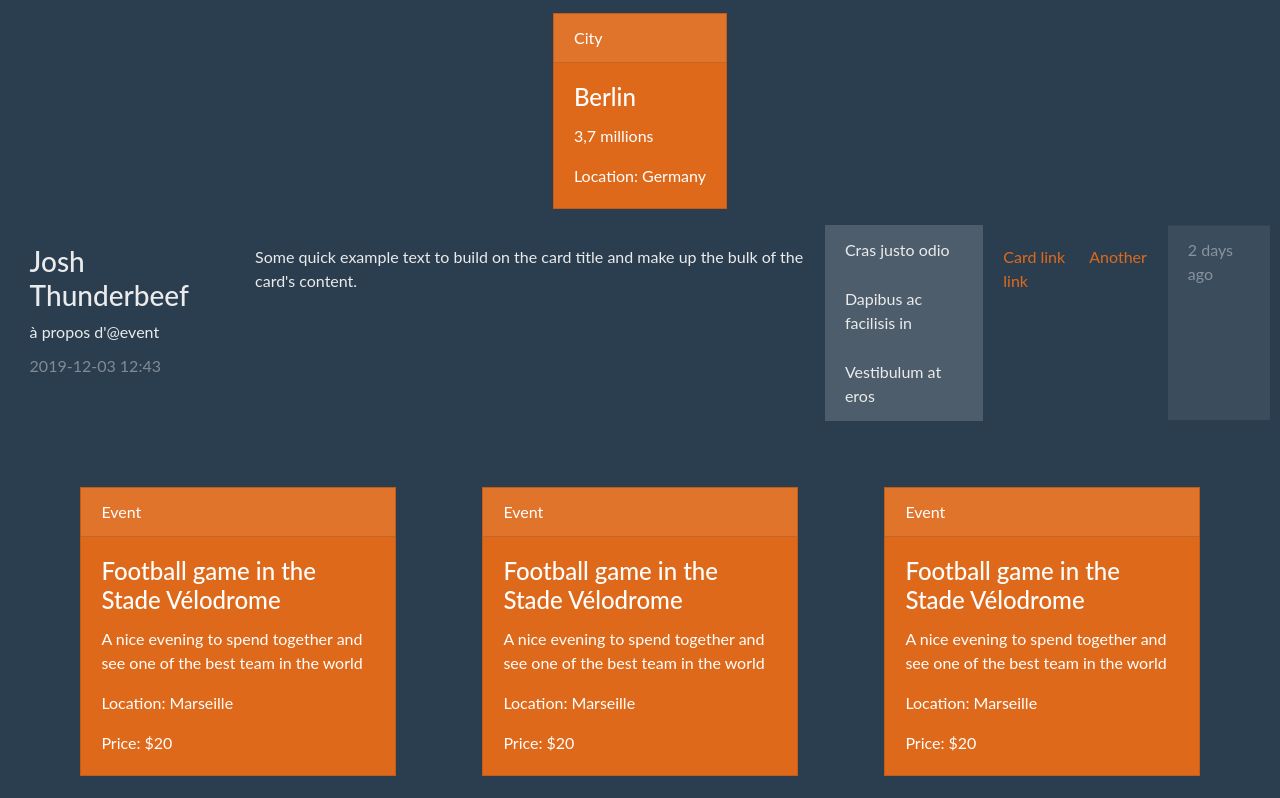
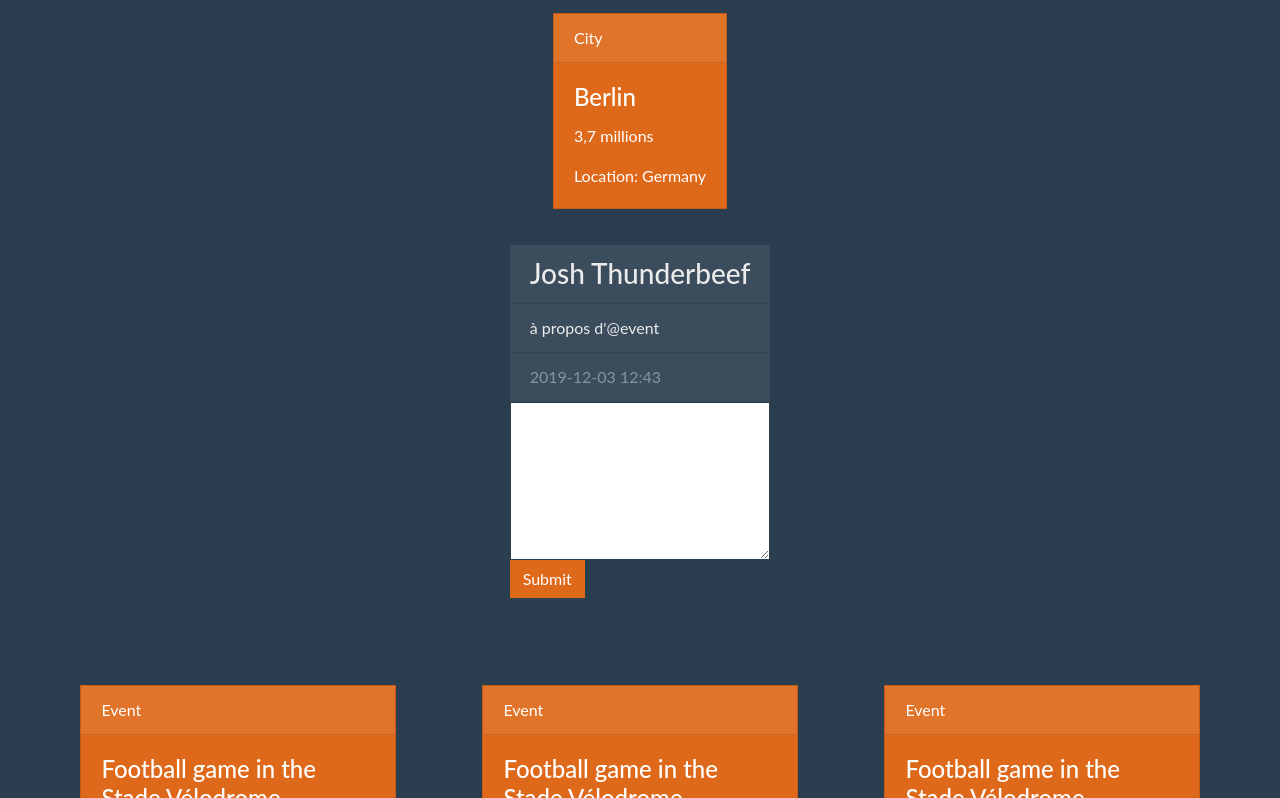
Before and after one commit to remyaub/eventfront, a plain HTML site: page cards.html in a window 1280 px wide. Shown: the part 660-1458 px from the top of the page. Drawn offline with nearby package versions, Linux system fonts and the light colour scheme.

Commit message:
adding the comment box

```diff
--- a/cards.html
+++ b/cards.html
@@ -52,27 +52,15 @@
                     </div>
                 </div>
                 <div class="mb-3 d-flex comment">
-                        <div class="card-body justify-content-between">
-                        <h3 class="">Josh Thunderbeef</h3>
-                          <p class="">à propos d'@event</p>
-                          <p class="card-subtitle text-muted">2019-12-03 12:43</p>
-                        </div>
-                        <div class="card-body">
-                          <p class="card-text">Some quick example text to build on the card title and make up the bulk of the card's content.</p>
-                        </div>
-                        <ul class="list-group list-group-flush">
-                          <li class="list-group-item">Cras justo odio</li>
-                          <li class="list-group-item">Dapibus ac facilisis in</li>
-                          <li class="list-group-item">Vestibulum at eros</li>
-                        </ul>
-                        <div class="card-body">
-                          <a href="#" class="card-link">Card link</a>
-                          <a href="#" class="card-link">Another link</a>
-                        </div>
-                        <div class="card-footer text-muted">
-                          2 days ago
-                        </div>
-                      </div>
+                    <div class="card-body justify-content-between">
+                        <h3 class="card-header">Josh Thunderbeef</h3>
+                        <p class="card-header">à propos d'@event</p>
+                        <p class="card-header text-muted">2019-12-03 12:43</p>
+                        <textarea class="form-control" rows="6"></textarea>
+                        <button type="submit" class="btn btn-primary d-flex">Submit</button>
+                    </div>
+                </div>
+                </div>
             </div>
 
       <div class="card-list">
```
